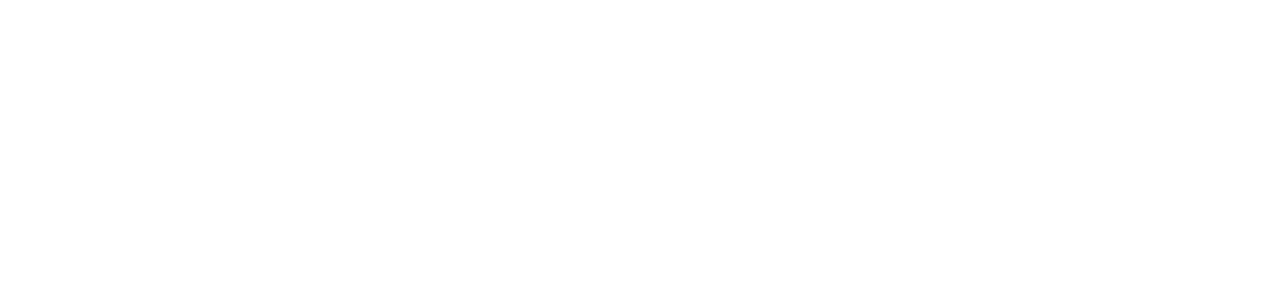
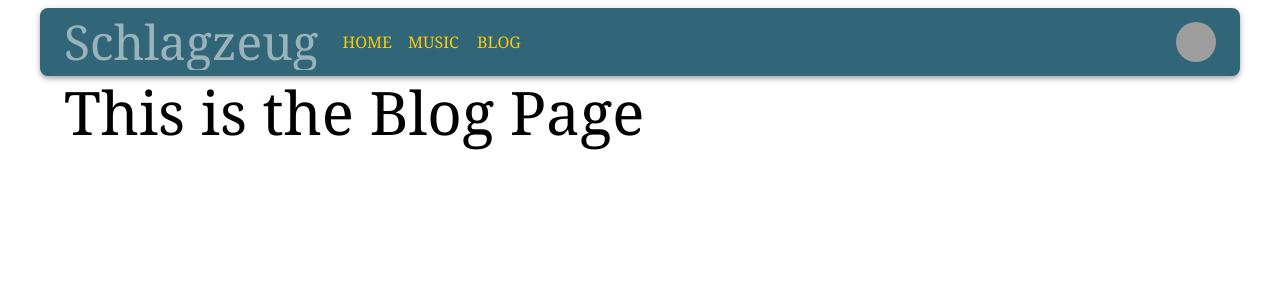
Before and after one commit to thejasondye/schlagzeug-app, a React app: page /blog in a window 1280 px wide. Before the commit this address had no page. Shown: the top 300 px of the page. Built offline with nearby package versions, Linux system fonts and the light colour scheme; grey boxes are pictures that could not be loaded; the HTML template or start-up script is replaced by a standard one.

Commit message:
Styling additions, additional MUI work

```diff
--- a/src/App.jsx
+++ b/src/App.jsx
@@ -1,24 +1,42 @@
 import React, { useState, useEffect } from 'react';
 import axios from 'axios';
 import useStore from './zustandStore';
-import { Link } from 'react-router-dom';
+import { Link, Outlet } from 'react-router-dom';
 
 import MusicList from './components/MusicList';
 import AudioPlayer from './components/AudioPlayer';
 import NavBar from './components/NavBar';
 
 import { Typography, Container, Grid, Box, Paper } from '@mui/material';
-import textAlign from '@mui/system';
+import { createTheme, ThemeProvider } from '@mui/material/styles';
+
+const theme = createTheme({
+  palette: {
+    primary: {
+      main: '#306678',
+      contrastText: '#9AB3BA',
+    },
+    secondary: {
+      main: '#9AB3BA'
+    },
+    warning: {
+      main: '#FDCB0B'
+    },
+  },
+  typography: {
+    fontFamily: "'Avenir', 'Georgia', 'Helvetica', sans-serif"
+  }
+});
 
 
 export default function App(props) {
 
   return (
-
-    <Container sx={{ height: '75vh' }}>
-
-      <NavBar />
-
-    </Container>
+    <ThemeProvider theme={theme}>
+      <Container disableGutters sx={{ height: '100vh' }}>
+        <NavBar />
+        <Outlet />
+      </Container>
+    </ThemeProvider>
   );
 };
--- a/src/components/MusicList.jsx
+++ b/src/components/MusicList.jsx
@@ -1,6 +1,9 @@
 import React, { useState } from 'react';
 import MusicListItem from './MusicListItem';
+
 import Grid from '@mui/material/Grid';
+import Grow from '@mui/material/Grow';
+import clsx from 'clsx';
 
 const MusicList = (props) => {
 
@@ -20,9 +23,21 @@
       >
         { musicList.map((musicItem, index) => {
           return (
-            <Grid item key={musicItem.title} xs={12} >
-              <MusicListItem index={index} title={musicItem.title} musicItem={musicItem} handleListItemClick={handleListItemClick} />
-            </Grid>
+            <Grow
+              in={true}
+              timeout={(index + 1) * 300}
+              style={{ transformOrigin: '0 0 0' }}
+              key={musicItem.title}
+            >
+              <Grid item xs={12}>
+                <MusicListItem
+                  index={index}
+                  title={musicItem.title}
+                  musicItem={musicItem}
+                  handleListItemClick={handleListItemClick}
+                />
+              </Grid>
+            </Grow>
           );
         })}
       </Grid>
--- a/src/components/MusicListItem.jsx
+++ b/src/components/MusicListItem.jsx
@@ -21,12 +21,11 @@
 
   return (
       <Card
-        id={ index }
-        className="music-item"
+        id={index}
         elevation={elevate}
-        border="10px"
         sx={{
           height: '100px',
+          width: '80%',
           cursor: 'pointer',
           p: "8px"
         }}
--- a/src/components/NavBar.jsx
+++ b/src/components/NavBar.jsx
@@ -15,7 +15,11 @@
 import MenuItem from '@mui/material/MenuItem';
 
 
-const pages = ['Home', 'Landing', 'Blog'];
+const pages = [
+  {name: 'Home', link: '/'},
+  {name: 'Music', link: 'music'},
+  {name: 'Blog', link: 'blog'}
+];
 const settings = ['Profile', 'Account', 'Dashboard', 'Logout'];
 
 const NavBar = () => {
@@ -38,7 +42,15 @@
   };
 
   return (
-    <AppBar position="static">
+    <AppBar
+      position="static"
+      sx={{
+        width: '100%',
+        borderRadius: '8px',
+        backgroundColor: '#306678',
+        color: 'primary.contrastText'
+      }}
+    >
       <Container maxWidth="xl">
         <Toolbar disableGutters>
           <Typography
@@ -80,10 +92,10 @@
               }}
             >
               {pages.map((page) => (
-                <MenuItem key={page} onClick={handleCloseNavMenu}>
-                  <Typography textAlign="center">
-                    <Link to={`/${page}`}>{page}</Link>
-                  </Typography>
+                <MenuItem key={page.name} onClick={handleCloseNavMenu}>
+                  <Link to={page.link} style={{ textDecoration: 'none', color: '#FDCB0B' }}>
+                    <Typography textAlign="center">{page.name}</Typography>
+                  </Link>
                 </MenuItem>
               ))}
             </Menu>
@@ -98,13 +110,14 @@
           </Typography>
           <Box sx={{ flexGrow: 1, display: { xs: 'none', md: 'flex' } }}>
             {pages.map((page) => (
-              <Button
-                key={page}
-                onClick={handleCloseNavMenu}
-                sx={{ my: 2, color: 'white', display: 'block' }}
-              >
-                <Link to={`/${page}`}>{page}</Link>
-              </Button>
+              <Link to={page.link} key={page.name} style={{ textDecoration: 'none' }}>
+                <Button
+                  onClick={handleCloseNavMenu}
+                  sx={{ my: 2, color: '#FDCB0B', display: 'block' }}
+                >
+                  <Typography textAlign="center">{page.name}</Typography>
+                </Button>
+              </Link>
             ))}
           </Box>
 
--- a/src/index.js
+++ b/src/index.js
@@ -7,16 +7,29 @@
 } from 'react-router-dom';
 
 import App from './App';
-import Home from './routes/Home';
-import Landing from './routes/Landing';
+import Music from './routes/Music';
+import Blog from './routes/Blog';
+
+import { Grid, Typography } from '@mui/material';
 
 const root = document.getElementById('app');
 render(
   <BrowserRouter>
     <Routes>
-      <Route path="/" element={<App/>} />
-      <Route path="Home" element={<Home />} />
-      <Route path="Landing" element={<Landing />} />
+      <Route path="/" element={<App />}>
+        <Route path="music" element={<Music />} />
+        <Route path="blog" element={<Blog />} />
+        <Route
+          path="*"
+          element={
+            <Grid style={{ padding: "1rem" }}>
+              <Typography variant="h2">
+                There's nothing here!
+              </Typography>
+            </Grid>
+          }
+        />
+      </Route>
     </Routes>
   </BrowserRouter>
   , root);
--- a/src/routes/Landing.jsx
+++ b/src/routes/Blog.jsx
@@ -9,15 +9,14 @@
 import textAlign from '@mui/system';
 
 
-export default function Landing(props) {
+export default function Blog(props) {
 
   return (
 
-    <Grid container>
-      <NavBar />
+    <Container>
       <Grid item>
-        <Typography variant="h2">This is the Landing Page</Typography>
+        <Typography variant="h2">This is the Blog Page</Typography>
       </Grid>
-    </Grid>
+    </Container>
   );
 };
--- a/src/routes/Home.jsx
+++ b/src/routes/Music.jsx
@@ -10,7 +10,7 @@
 import textAlign from '@mui/system';
 
 
-export default function Home(props) {
+export default function Music(props) {
 
   // convert to Zustand Store
   const [musicList, setMusicList] = useState(['music list item 1', 'music list item 2', 'music list item 3']);
@@ -36,10 +36,7 @@
 
   return (
 
-    <Container sx={{ height: '75vh' }}>
-
-      <NavBar />
-      {!isLoading &&
+      !isLoading &&
         <Grid
           container
           direction="row"
@@ -63,20 +60,6 @@
                 <AudioPlayer recordings={ null || currentMusic.recordings } />
               </Grid>
 
-              {/* <Grid>
-                <Grid sm={4} className="d-grid">
-                  <Button onClick={set}>
-                    Previous
-                  </Button>
-                </Grid>
-                <Grid sm={4}></Grid>
-                <Grid sm={4} className="d-grid">
-                  <Button>
-                    Next
-                  </Button>
-                </Grid>
-              </Grid> */}
-
             </Grid>
           }
 
@@ -91,8 +74,5 @@
           }
 
         </Grid>
-      }
-
-    </Container>
   );
 };
```
Also changed, not shown: 1 other file (tests, documents, lock files or other folders).
